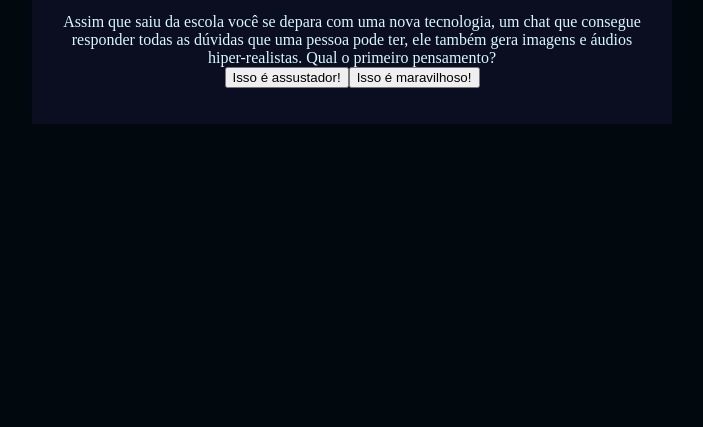
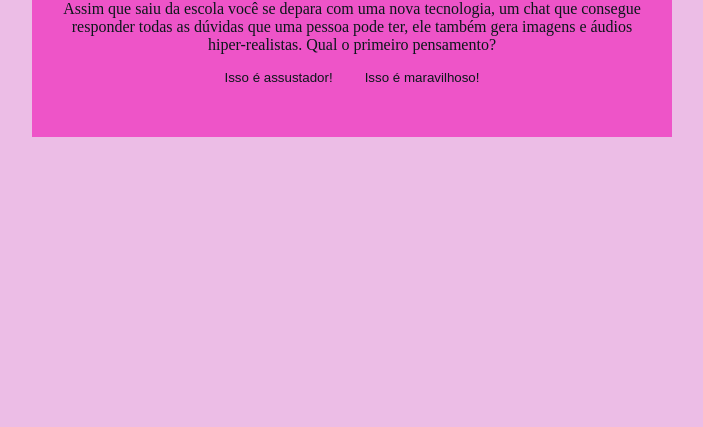
Before and after one commit to GiovannaV22/Miss-o-IA, a plain HTML site: page IAGihVitória/index.html in a window 1280 px wide. Shown: the part 389-816 px from the top of the page, without its empty margins (288-991 px from the left). Drawn offline with Linux system fonts and the light colour scheme.

Commit message:
Update style.css

```diff
--- a/IAGihVitória/style.css
+++ b/IAGihVitória/style.css
@@ -1,9 +1,9 @@
 :root {
-    --cor-fundo: #01080E;
-    --cor-principal: #0B0D20;
-    --cor-secundária: #212333;
-    --cor-destaque: #2BDEFD;
-    --cor-texto: #D7F9FF;
+    --cor-fundo: #ecbde6;
+    --cor-principal: #ee54c8;
+    --cor-secundária: #000000;
+    --cor-destaque: #ffffff;
+    --cor-texto: #0b171a;
 
 }
 
@@ -27,3 +27,17 @@ body {
 h1{
     color: var(--cor-destaque);
 }
+
+button {
+    background-color: var(--cor-secundaria);
+    color: var(--cor-texto);
+    border: none;
+    border-radius: 15px;
+    padding: 16px;
+    transition: background-color 0.3s;
+}
+
+button:hover{
+    background-color: var(--cor-destaque);
+    color: var(--cor-principal);
+}
```
